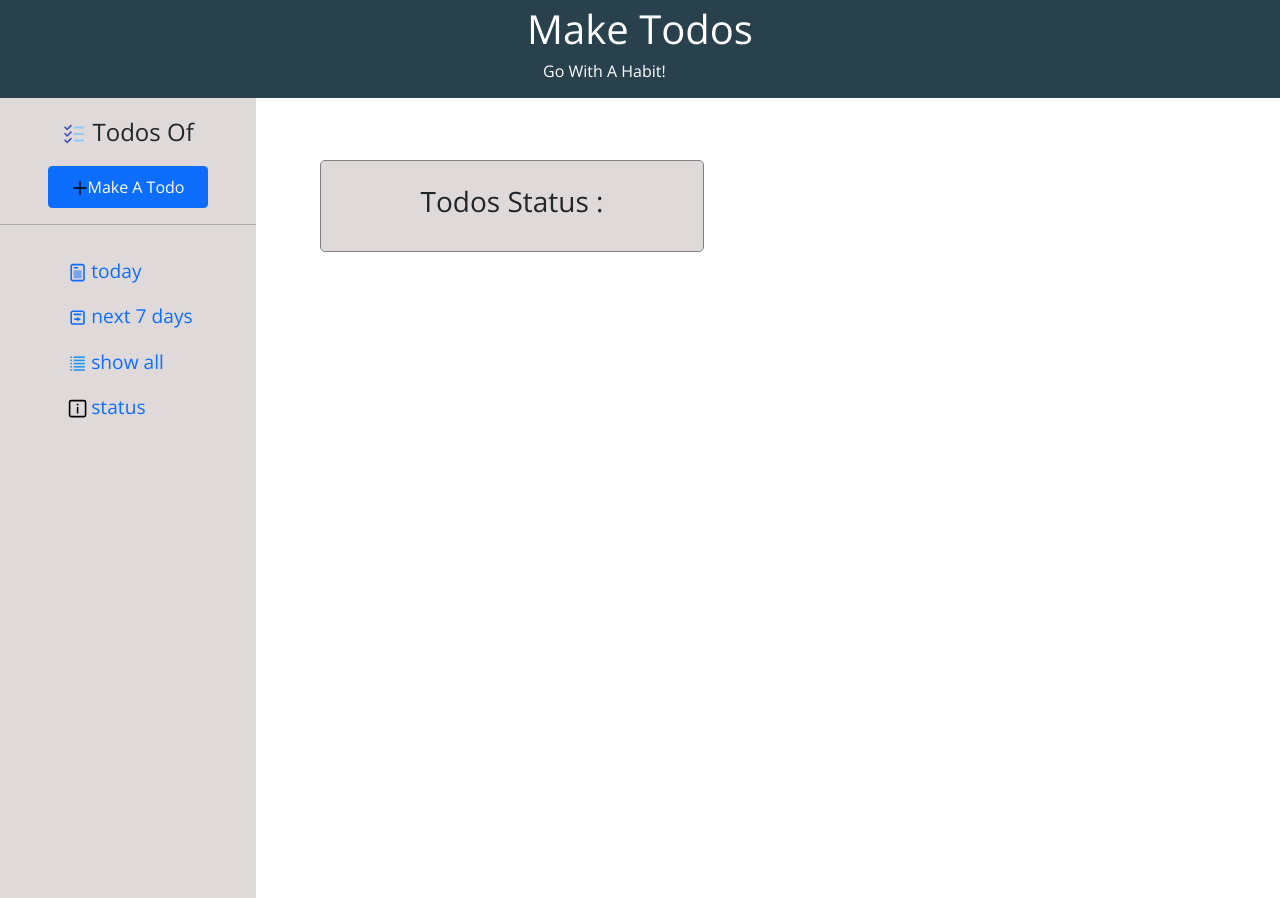
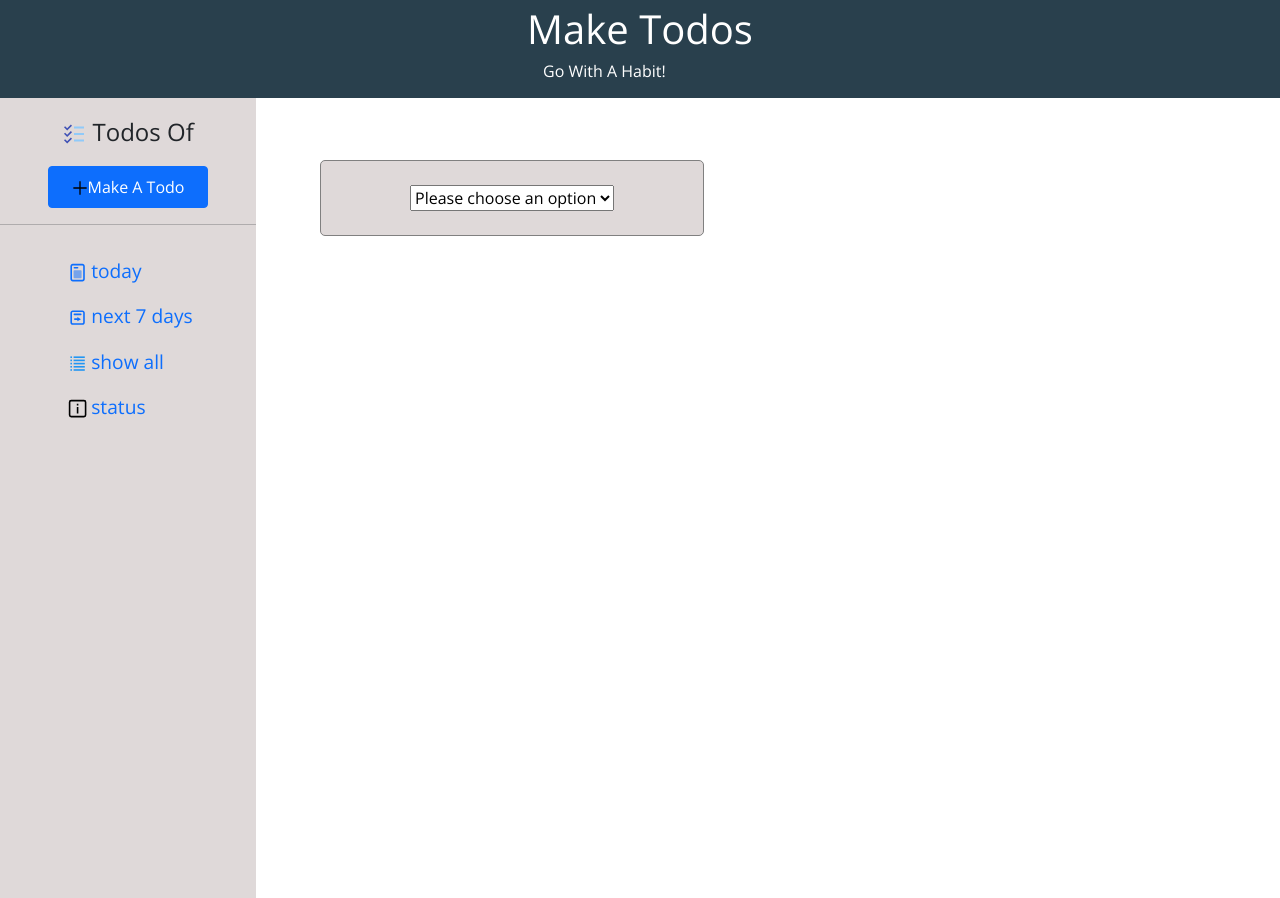
Before and after one commit to Protik111/make-todos, a React (Create React App) app: page / in a window 1280 px wide. Both pictures are taken after a click on the link "status". Built offline with nearby package versions, Linux system fonts and the light colour scheme.

Commit message:
status section added

```diff
--- /dev/null
+++ b/src/components/Main/Completed/Completed.js
@@ -0,0 +1,22 @@
+import React, { useEffect, useState } from 'react';
+import Todo from '../Todo/Todo';
+
+const Completed = ({todos}) => {
+    const [filterredTodos, setFilterredTodos] = useState([]);
+    useEffect(() => {
+        setFilterredTodos(todos.filter(todo => todo.checked === true))
+    }, [todos]);
+    console.log('filter', filterredTodos);
+    return (
+        <div className="Completed TodosList p-4">
+            <div className="text-center">
+                <h3>Completed List : </h3>
+            </div>
+            {
+                filterredTodos.map(todo => <Todo key={todo.id} todo={todo}></Todo>)
+            }
+        </div>
+    );
+};
+
+export default Completed;
--- a/src/components/Main/Sidebar/Sidebar.js
+++ b/src/components/Main/Sidebar/Sidebar.js
@@ -15,9 +15,10 @@ import Modal from '../Modal/Modal';
 import AllTodos from '../AllTodos/AllTodos';
 import NextSeven from '../NextSeven/NextSeven';
 import Today from '../Today/Today';
-import Status from '../Status/Status';
 import moment from 'moment';
 import { TodoContext } from '../../../App';
+import Completed from '../Completed/Completed';
+import Uncompleted from '../Uncompleted/Uncompleted';
 
 let todoId = 0;
 
@@ -30,6 +31,8 @@ const Sidebar = () => {
     const [time, setTime] = useState(null);
     const [all, setAll] = useState('');
     const [err, setErr] = useState('');
+    const [completed, setCompleted] = useState('');
+
 
     const handleSubmit = (e) => {
         e.preventDefault();
@@ -52,6 +55,18 @@ const Sidebar = () => {
     }
     console.log('todos', todos);
 
+    const handleOption = (e) => {
+        console.log(e.target.value);
+        if(e.target.value === 'alls'){
+            setCompleted('alls');
+        }if(e.target.value === 'completed'){
+            setCompleted('completed');
+        }if(e.target.value === 'uncompleted'){
+            setCompleted('uncompleted');
+        }
+        // setTodos(todos.filter(todo => todo.checked === true));
+    }
+
 
     return (
         <div className="Sidebar">
@@ -64,16 +79,19 @@ const Sidebar = () => {
                 <div className="todosOf__item offset-md-3">
                     <a href="" onClick={(e) => {
                         setAll('today');
+                        setCompleted('');
                         e.preventDefault();
                     }} className="todosOf__items todosOf__item--today"><CgToday className="m-1"></CgToday>today</a>
                     <br />
                     <a href="" onClick={(e) => {
                         setAll('next7');
+                        setCompleted('');
                         e.preventDefault();
                     }} className="todosOf__items todosOf__item--next"><CgCalendarNext className="m-1"></CgCalendarNext>next 7 days</a>
                     <br />
                     <a href="" onClick={(e) => {
                         setAll('all');
+                        setCompleted('');
                         e.preventDefault();
                     }} className="todosOf__items todosOf__item--all"><FcList className="m-1"></FcList>show all
                     </a>
@@ -87,7 +105,25 @@ const Sidebar = () => {
                     {all === 'today' && <Today todos={todos}></Today>}
                     {all === 'next7' && <NextSeven todos={todos}></NextSeven>}
                     {all === 'all' && <AllTodos todos={todos}></AllTodos>}
-                    {all === 'status' && <Status></Status>}
+                    {all === 'status' &&
+                        <div className="text-center TodosList p-4">
+                            <select name="" id="done" onChange={handleOption}>
+                                <option value="">Please choose an option</option>
+                                <option value="alls">all</option>
+                                <option value="completed">completed</option>
+                                <option value="uncompleted">uncompleted</option>
+                            </select>
+                        </div>
+                    }
+                    {
+                        completed === 'alls' && <AllTodos todos={todos}></AllTodos>
+                    }
+                    {
+                        completed === 'completed' && <Completed todos={todos}></Completed>
+                    }
+                    {
+                        completed === 'uncompleted' && <Uncompleted todos={todos}></Uncompleted>
+                    }
                 </div>
                 <Modal showModal={showModal} setShowModal={setShowModal}>
                     <div className="modalBox mt-4">
--- a/src/components/Main/Status/Status.js
+++ /dev/null
@@ -1,13 +0,0 @@
-import React from 'react';
-
-const Status = () => {
-    return (
-        <div className="Status TodosList p-4">
-            <div className="text-center">
-                <h3>Todos Status :</h3>
-            </div>
-        </div>
-    );
-};
-
-export default Status;
--- a/src/components/Main/Todo/Todo.js
+++ b/src/components/Main/Todo/Todo.js
@@ -6,7 +6,7 @@ import { TodoContext } from '../../../App';
 
 let dayName = '';
 
-const Todo = ({ todo, setTodo, dayNameShow, random, todayDate}) => {
+const Todo = ({ todo, setTodo, dayNameShow, random, todayDate, status, setStatus, statusCount }) => {
 
     const [todos, setTodos] = useContext(TodoContext);
     const [check, setCheck] = useState(false);
@@ -20,8 +20,16 @@ const Todo = ({ todo, setTodo, dayNameShow, random, todayDate}) => {
         handleLength();
     }, [todos]);
 
-    const handleCheck = () => {
+    const handleCheck = (id) => {
         setCheck(!check);
+        console.log(id);
+        setTodos(todos.map(item => {
+            if (item.id === id) {
+                return { ...item, checked: !item.checked }
+            };
+            return item;
+        }))
+        console.log('checked', todos.checked);
     }
     const handleDelete = (id) => {
         setTodos(todos.filter(tds => tds.id !== id));
@@ -65,7 +73,7 @@ const Todo = ({ todo, setTodo, dayNameShow, random, todayDate}) => {
                 <div className="todoIconBox">
                     <button data-toggle="tooltip" data-placement="top" title="Edit" className="iconBtn"><FcEditImage className="todoIcons"></FcEditImage></button>
 
-                    <button onClick={handleCheck} data-toggle="tooltip" data-placement="top" title="Done" className="iconBtn doneBtn">{!check && <FcCheckmark className="todoIcons"></FcCheckmark>}</button>
+                    <button onClick={() => handleCheck(todo.id)} data-toggle="tooltip" data-placement="top" title="Done" className="iconBtn doneBtn">{!check && <FcCheckmark className="todoIcons"></FcCheckmark>}</button>
 
                     <button onClick={() => handleDelete(todo.id)} data-toggle="tooltip" data-placement="top" title="Delete" className="iconBtn"><AiFillDelete className="todoIcons"></AiFillDelete></button>
                 </div>
--- /dev/null
+++ b/src/components/Main/Uncompleted/Uncompleted.js
@@ -0,0 +1,22 @@
+import React, { useEffect, useState } from 'react';
+import Todo from '../Todo/Todo';
+
+const Completed = ({todos}) => {
+    const [filterredTodos, setFilterredTodos] = useState([]);
+    useEffect(() => {
+        setFilterredTodos(todos.filter(todo => todo.checked === false))
+    }, [todos]);
+    console.log('filter', filterredTodos);
+    return (
+        <div className="Completed TodosList p-4">
+            <div className="text-center">
+                <h3>Uncompleted List : </h3>
+            </div>
+            {
+                filterredTodos.map(todo => <Todo key={todo.id} todo={todo}></Todo>)
+            }
+        </div>
+    );
+};
+
+export default Completed;
```
